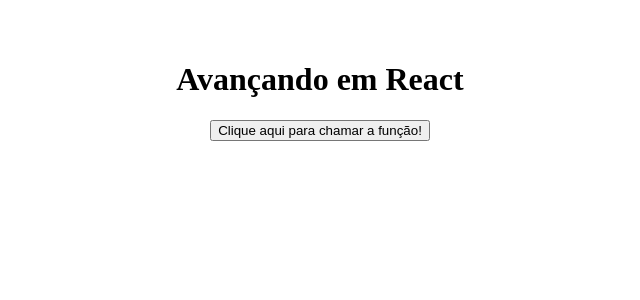
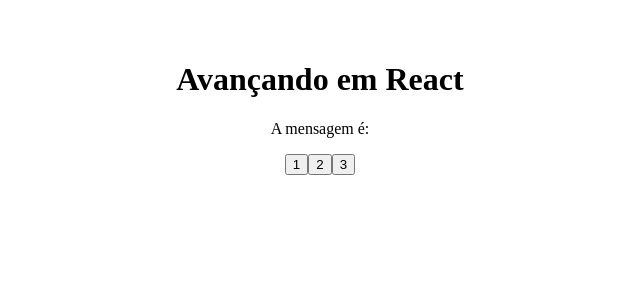
Before and after one commit to zagvii/React-Curso, a React (Vite) app in the folder advance/: page / in a window 1280 px wide. Shown: the top 300 px of the page, without its empty margins (320-960 px from the left). Built offline with nearby package versions, Linux system fonts and the light colour scheme.

Commit message:
stateLift

```diff
--- a/advance/src/App.jsx
+++ b/advance/src/App.jsx
@@ -1,6 +1,9 @@
+import { useState } from 'react'
 import './App.css'
+import Message from './components/Message';
+import ChangeMessageState from './components/ChangeMessageState';
 
-import ExecuteFunction from './components/ExecuteFunction'
+// import ExecuteFunction from './components/ExecuteFunction'
 // import Container from './components/Container'
 // import CarDetails from './components/CarDetails'
 // import ConditionalRender from './components/ConditionalRender'
@@ -15,10 +18,16 @@
     {id: 1, brand: "Ferrari", color: "Amarelo", isNew: true},
     {id: 2, brand: "BYD", color: "Verde", isNew: false},
     {id: 3, brand: "Tesla", color: "Roxo", isNew: false},
-  ]*/
+  ]
 
   function showMessage() {
     console.log("Mensagem do componente pai!")
+  } */
+
+  const [message, setMessage] = useState ("");
+
+  const handleMessage = (msg) => {
+    setMessage(msg)
   }
 
   return (
@@ -50,9 +59,14 @@
       <Container>
         <p>Esse é o conteúdo do container.</p>
       </Container>
+      -- Funções no prop
+      <ExecuteFunction myFunction={showMessage}/>
       */}
-      {/* Funções no prop */}
-      <ExecuteFunction myFunction={showMessage}/>
+      {/* State Lift */}
+        {/* Componente que consome o dado */}
+      <Message msg={message} />
+        {/* Componente que altera o dado */}
+      <ChangeMessageState handleMessage={handleMessage} />
     </>
   )
 }
--- /dev/null
+++ b/advance/src/components/ChangeMessageState.jsx
@@ -0,0 +1,13 @@
+const ChangeMessageState = ({handleMessage}) => {
+    const messages = ["Oi", "Olá", "Oi, tudo bem?"]
+
+    return (
+        <div>
+            <button onClick={() => handleMessage(messages[0])}>1</button>
+            <button onClick={() => handleMessage(messages[1])}>2</button>
+            <button onClick={() => handleMessage(messages[2])}>3</button>
+        </div>
+    )
+}
+
+export default ChangeMessageState
--- /dev/null
+++ b/advance/src/components/Message.jsx
@@ -0,0 +1,9 @@
+const Message = ({msg}) => {
+  return (
+    <>
+        <p>A mensagem é: {msg}</p>
+    </>
+  )
+}
+
+export default Message
```
